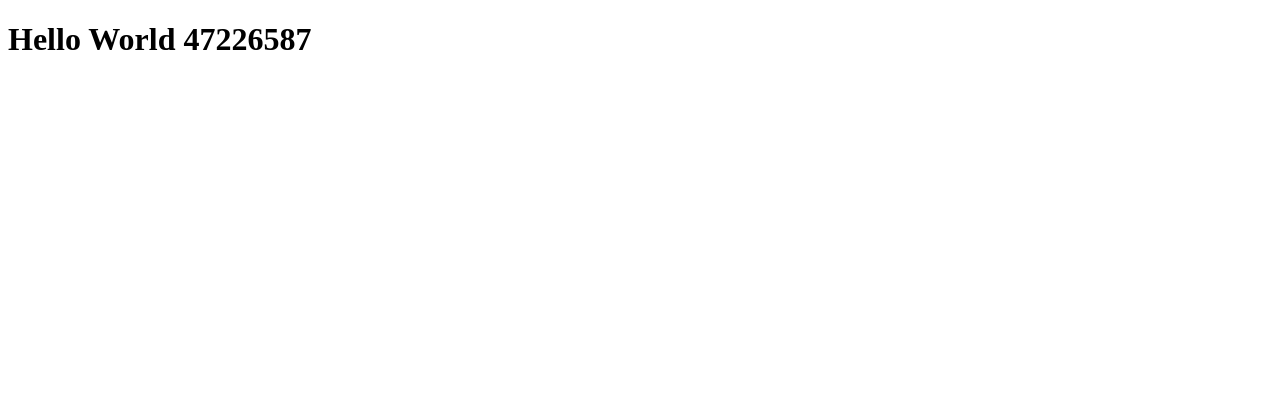
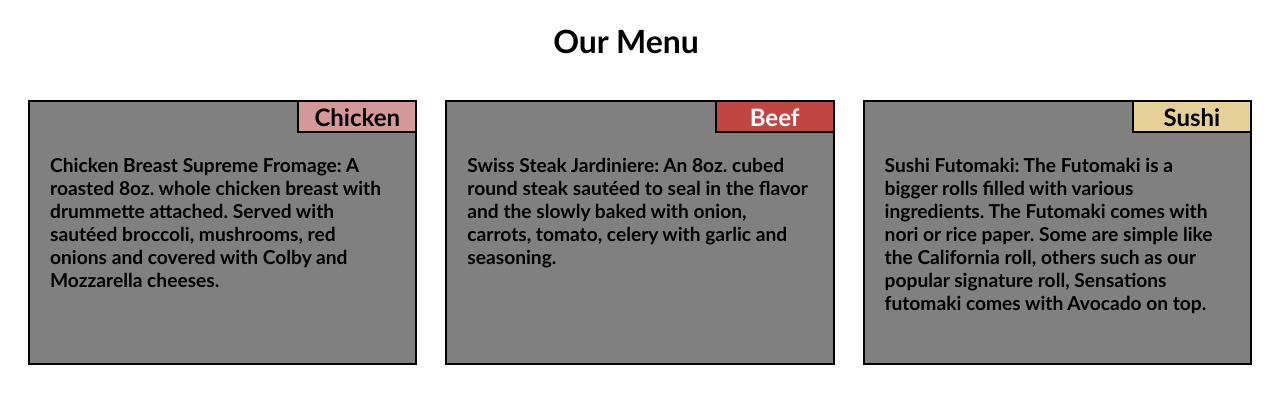
Before and after one commit to christopher4242/coursera-html_css_js_assignments, a plain HTML site: page module2-solution/index.html in a window 1280 px wide. Drawn offline with Linux system fonts and the light colour scheme.

Commit message:
First version of module2-solution, add also css directory AND index.html

```diff
--- /dev/null
+++ b/module2-solution/css/styles.css
@@ -0,0 +1,96 @@
+html *
+{
+  font-family: Calibri, Arial, Helvetica, sans-serif;
+}
+
+body {
+  background-color: white;
+  margin-left: 0;
+  margin-right: 28px
+}
+
+/********** Base styles **********/
+* {box-sizing: border-box;}
+
+h1 {text-align: center; margin-bottom: 40px}
+
+.row {width: 100%; }
+
+section {background-color: white; height: 285px; float: left;}
+
+.box {
+  margin-top: 0;
+  margin-left: 28px;
+  margin-right: 0;
+  margin-bottom: 60px;
+  border: 2px solid black;
+  background-color: grey;
+  padding: 10px;
+  overflow-x: hidden;
+  }
+
+.chicken-color-scheme {background-color: #D59898; color: black;}
+.beef-color-scheme {background-color: #C14543; color: white;}
+.sushi-color-scheme {background-color: #E5D198; color: black;}
+
+h2 {
+  text-align: center;
+  border: 2px solid black;
+  width: 120px;
+  margin-top: -12px;
+  margin-right: -12px;
+  margin-left: auto;
+}
+
+
+p {
+  text-align: left;
+  background-color: grey;
+  height: 190px;
+  margin-right: 10px;
+  margin-left: 10px;
+  margin-bottom: 10px;
+  font-size: 1.2em;
+  font-weight: bold;
+}
+
+/* Simple Responsive Framework. */
+
+/********** Large devices only (desktop) **********/
+@media (min-width: 992px) {
+  /* 12-Column Grid Layout */
+  .col-lg-1  {width:   8.33%;}
+  .col-lg-2  {width:  16.66%;}
+  .col-lg-3  {width:  25.00%;}
+  .col-lg-4  {width:  33.33%;}
+  .col-lg-5  {width:  41.66%;}
+  .col-lg-6  {width:  50.00%;}
+  .col-lg-7  {width:  58.33%;}
+  .col-lg-8  {width:  66.66%;}
+  .col-lg-9  {width:  74.99%;}
+  .col-lg-10 {width:  83.33%;}
+  .col-lg-11 {width:  91.66%;}
+  .col-lg-12 {width: 100.00%;}
+}
+
+/********** Medium devices only (tablet) **********/
+@media (min-width: 768px) and (max-width: 991px) {
+  /* 12-Column Grid Layout */
+  .col-md-1  {width:   8.33%;}
+  .col-md-2  {width:  16.66%;}
+  .col-md-3  {width:  25.00%;}
+  .col-md-4  {width:  33.33%;}
+  .col-md-5  {width:  41.66%;}
+  .col-md-6  {width:  50.00%;}
+  .col-md-7  {width:  58.33%;}
+  .col-md-8  {width:  66.66%;}
+  .col-md-9  {width:  74.99%;}
+  .col-md-10 {width:  83.33%;}
+  .col-md-11 {width:  91.66%;}
+  .col-md-12 {width: 100.00%;}
+}
+
+/********** Small devices only (mobile) **********/
+@media (max-width: 767px) {
+  .col-sm-12 {width: 100.00%;}
+}
--- a/module2-solution/index.html
+++ b/module2-solution/index.html
@@ -1,11 +1,43 @@
 <!DOCTYPE html>
-<html>
+<html lang="en">
+
 <head>
-	<meta charset="utf-8">
-	<meta name="viewport" content="width=device-width, initial-scale=1">
-	<title>Hello Coursera9999!</title>
+<meta charset="utf-8">
+<meta name="viewport" content="width=device-width, initial-scale=1">
+<title>Assignment Solution for Module 2</title>
+<link rel="stylesheet" href="./css/styles.css">
 </head>
+
 <body>
-<h1>Hello World 47226587</h1>
+<h1>Our Menu</h1>
+
+<div class="row">
+  <section class="col-lg-4 col-md-6 col-sm-12">
+  	<div class="box">
+  		<h2 class="chicken-color-scheme">Chicken</h2>
+  	    <p>
+          	Chicken Breast Supreme Fromage: A roasted 8oz. whole chicken breast with drummette attached. Served with sautéed broccoli, mushrooms, red onions and covered with Colby and Mozzarella cheeses.
+        </p>
+    </div>
+  </section>
+
+  <section class="col-lg-4 col-md-6 col-sm-12">
+  	<div class="box">
+  		<h2 class="beef-color-scheme">Beef</h2>
+    	<p>Swiss Steak Jardiniere: An 8oz. cubed round steak sautéed to seal in the flavor and the slowly baked with onion, carrots, tomato, celery with garlic and seasoning.
+    	</p>
+     </div>
+  </section>
+
+   <section class="col-lg-4 col-md-12 col-sm-12">
+  	<div class="box">
+  		<h2 class="sushi-color-scheme">Sushi</h2>
+    	<p>Sushi Futomaki: The Futomaki is a bigger rolls filled with various ingredients. The Futomaki comes with nori or 	rice paper. Some are simple like the California roll, others such as our popular signature roll, Sensations futomaki comes with Avocado on top.
+    	</p>
+  	</div>
+  </section>
+
+</div>
+
 </body>
 </html>
```
